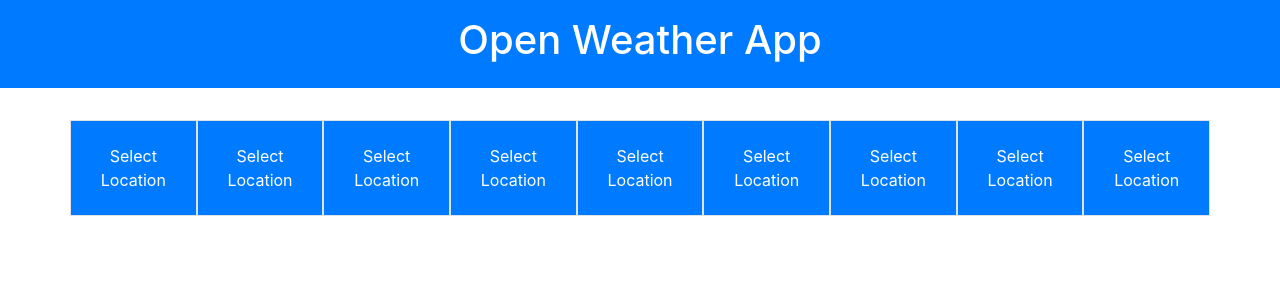
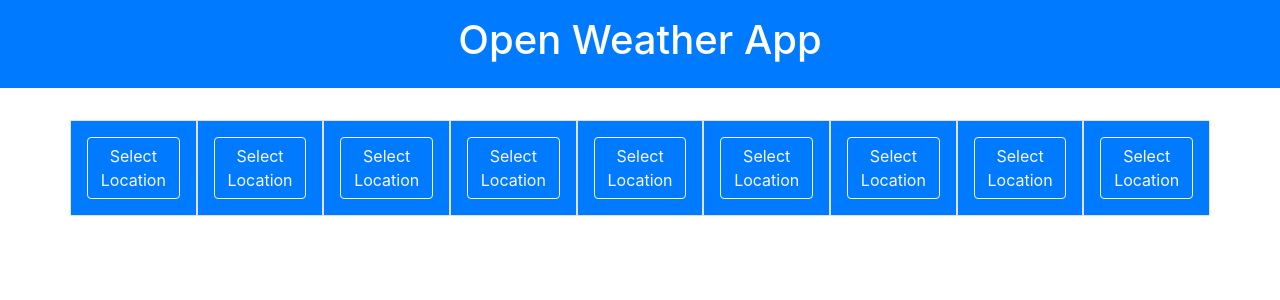
Before and after one commit to amaanmohd/Weather-Forcasting-PWA, an Angular app: page / in a window 1280 px wide. Shown: the top 300 px of the page. Built offline with nearby package versions, Linux system fonts and the light colour scheme.

Commit message:
button outline

```diff
--- a/src/app/content/content.component.html
+++ b/src/app/content/content.component.html
@@ -26,7 +26,7 @@
                                   <button class="btn btn-outline-light btn-sm" type="button" (click)="toggleSwitch(panel1.id)">Edit Location</button>
                               </div>
                               <div *ngSwitchDefault>
-                                    <button type="button" class="btn btn-primary" (click)="toggleSwitch(panel1.id)">Select Location</button>
+                                    <button type="button" class="btn btn-outline-light" (click)="toggleSwitch(panel1.id)">Select Location</button>
                               </div>
                        </div>
               </div>
@@ -56,7 +56,7 @@
                   <button class="btn btn-outline-light btn-sm" type="button" (click)="toggleSwitch(panel2.id)">Edit Location</button>
                   </div>
                   <div *ngSwitchDefault>
-                    <button type="button" class="btn btn-primary" (click)="toggleSwitch(panel2.id)">Select Location</button>
+                    <button type="button" class="btn btn-outline-light" (click)="toggleSwitch(panel2.id)">Select Location</button>
                   </div>
                 </div>
         </div>
@@ -86,7 +86,7 @@
                   <button class="btn btn-outline-light btn-sm" type="button" (click)="toggleSwitch(panel3.id)">Edit Location</button>
                   </div>
                   <div *ngSwitchDefault>
-                    <button type="button" class="btn btn-primary" (click)="toggleSwitch(panel3.id)">Select Location</button>
+                    <button type="button" class="btn btn-outline-light" (click)="toggleSwitch(panel3.id)">Select Location</button>
                   </div>
                 </div>
         </div>
@@ -116,7 +116,7 @@
                       <button class="btn btn-outline-light btn-sm" type="button" (click)="toggleSwitch(panel4.id)">Edit Location</button>
                   </div>
                   <div *ngSwitchDefault>
-                        <button type="button" class="btn btn-primary" (click)="toggleSwitch(panel4.id)">Select Location</button>
+                        <button type="button" class="btn btn-outline-light" (click)="toggleSwitch(panel4.id)">Select Location</button>
                   </div>
            </div>
    </div>
@@ -146,7 +146,7 @@
                       <button class="btn btn-outline-light btn-sm" type="button" (click)="toggleSwitch(panel5.id)">Edit Location</button>
                   </div>
                   <div *ngSwitchDefault>
-                        <button type="button" class="btn btn-primary" (click)="toggleSwitch(panel5.id)">Select Location</button>
+                        <button type="button" class="btn btn-outline-light" (click)="toggleSwitch(panel5.id)">Select Location</button>
                   </div>
            </div>
    </div>
@@ -176,7 +176,7 @@
                       <button class="btn btn-outline-light btn-sm" type="button" (click)="toggleSwitch(panel6.id)">Edit Location</button>
                   </div>
                   <div *ngSwitchDefault>
-                        <button type="button" class="btn btn-primary" (click)="toggleSwitch(panel6.id)">Select Location</button>
+                        <button type="button" class="btn btn-outline-light" (click)="toggleSwitch(panel6.id)">Select Location</button>
 
                   </div>
            </div>
@@ -207,7 +207,7 @@
                       <button class="btn btn-outline-light btn-sm" type="button" (click)="toggleSwitch(panel7.id)">Edit Location</button>
                   </div>
                   <div *ngSwitchDefault>
-                        <button type="button" class="btn btn-primary" (click)="toggleSwitch(panel7.id)">Select Location</button>
+                        <button type="button" class="btn btn-outline-light" (click)="toggleSwitch(panel7.id)">Select Location</button>
                   </div>
            </div>
    </div>
@@ -237,7 +237,7 @@
               <button class="btn btn-outline-light btn-sm" type="button" (click)="toggleSwitch(panel8.id)">Edit Location</button>
           </div>
           <div *ngSwitchDefault>
-                <button type="button" class="btn btn-primary" (click)="toggleSwitch(panel8.id)">Select Location</button>
+                <button type="button" class="btn btn-outline-light" (click)="toggleSwitch(panel8.id)">Select Location</button>
           </div>
    </div>
    </div>
@@ -267,7 +267,7 @@
                       <button class="btn btn-outline-light btn-sm" type="button" (click)="toggleSwitch(panel9.id)">Edit Location</button>
                   </div>
                   <div *ngSwitchDefault>
-                        <button type="button" class="btn btn-primary" (click)="toggleSwitch(panel9.id)">Select Location</button>
+                        <button type="button" class="btn btn-outline-light" (click)="toggleSwitch(panel9.id)">Select Location</button>
                   </div>
            </div>
    </div>
```
